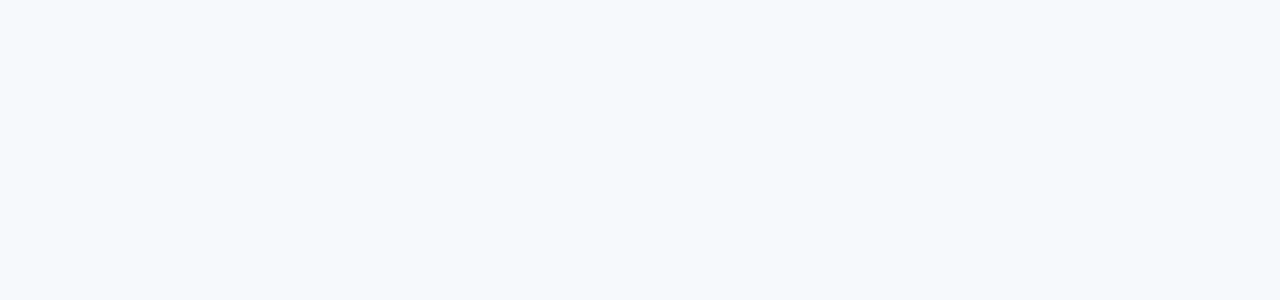
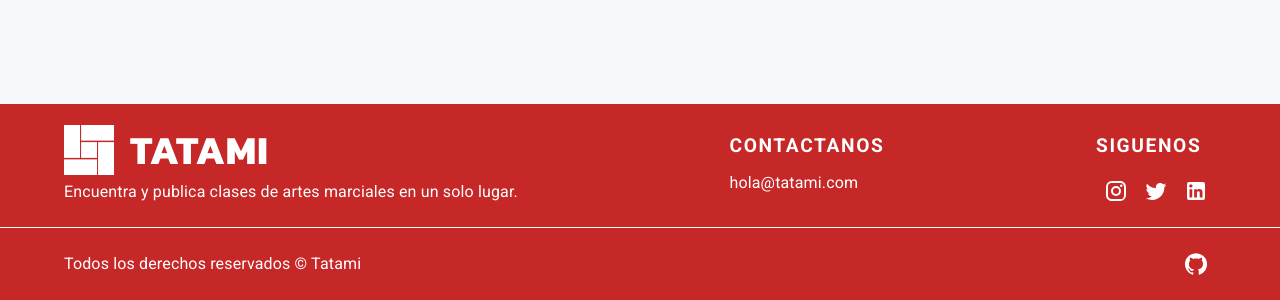
Before and after one commit to FeniaPfa/adl-marketplace, a React (Vite) app: page / in a window 1280 px wide. Shown: the part 1464-1764 px from the top of the page. Before the commit the page ends 800 px from the top, so only its background shows below. Built offline with nearby package versions, Linux system fonts and the light colour scheme; no server answers; the database is empty.

Commit message:
style: footer

```diff
--- a/src/App.css
+++ b/src/App.css
@@ -1,5 +1,4 @@
 /* @import url('https://fonts.googleapis.com/css2?family=Kanit:ital,wght@0,300;0,400;0,700;1,300;1,400;1,700&display=swap'); */
-
 .nav-link{
   position:relative;
 }
--- a/src/App.jsx
+++ b/src/App.jsx
@@ -16,6 +16,7 @@ import { ProductPage } from './views/ProductPage';
 import { CartProvider } from './context/CartContext';
 import { DashboardHome } from './views/DashboardHome';
 import { NotFound } from './views/NotFound';
+import { Footer } from './components/Footer';
 
 function App() {
     return (
@@ -55,6 +56,7 @@ function App() {
                             <Route path="products/:id" element={<EditProduct />} />
                         </Route>
                     </Routes>
+
                 </CartProvider>
             </UserContextProvider>
         </>
--- /dev/null
+++ b/src/components/Footer.jsx
@@ -0,0 +1,82 @@
+import { Box, Container, Divider, IconButton, Stack, Typography } from '@mui/material';
+import InstagramIcon from '@mui/icons-material/Instagram';
+import TwitterIcon from '@mui/icons-material/Twitter';
+import LinkedInIcon from '@mui/icons-material/LinkedIn';
+import GitHubIcon from '@mui/icons-material/GitHub';
+import logo from '/logo.svg';
+
+export const Footer = () => {
+    return (
+        <Box className="footer" sx={{ background: '#c62828' }} component="footer">
+            <Stack
+                maxWidth="lg"
+                component={Container}
+                p="1rem 0"
+                direction="row"
+                justifyContent="space-between">
+                {/* 1 */}
+                <Box>
+                    <Stack direction="row" alignItems="center" gap="1rem">
+                        <img src={logo} width="50px" />
+                        <Typography
+                            fontFamily="Kanit, sans-serif"
+                            fontWeight="bold"
+                            sx={{ color: '#fff', fontSize: '2.5rem' }}>
+                            TATAMI
+                        </Typography>
+                    </Stack>
+                    <Typography color="secondary">
+                        Encuentra y publica clases de artes marciales en un solo lugar.
+                    </Typography>
+                </Box>
+                {/* 2 */}
+                <Box>
+                    <Typography
+                        variant="overline"
+                        fontWeight="bold"
+                        fontSize="1.2rem"
+                        color="secondary">
+                        Contactanos
+                    </Typography>
+                    <Typography color="secondary">hola@tatami.com</Typography>
+                </Box>
+                {/* 3 */}
+                <Box>
+                    <Typography
+                        variant="overline"
+                        fontWeight="bold"
+                        fontSize="1.2rem"
+                        color="secondary">
+                        Siguenos
+                    </Typography>
+                    <Stack direction="row" sx={{ '> button': { color: '#fff' } }}>
+                        <IconButton>
+                            <InstagramIcon className="icon" />
+                        </IconButton>
+                        <IconButton>
+                            <TwitterIcon />
+                        </IconButton>
+                        <IconButton>
+                            <LinkedInIcon />
+                        </IconButton>
+                    </Stack>
+                </Box>
+            </Stack>
+
+            <Divider sx={{ borderColor: '#fff' }} />
+
+            <Stack
+                maxWidth="lg"
+                p="1rem 0"
+                direction="row"
+                justifyContent="space-between"
+                alignItems="center"
+                component={Container}>
+                <Typography color="secondary">Todos los derechos reservados © Tatami</Typography>
+                <IconButton sx={{ color: '#fff' }}>
+                    <GitHubIcon />
+                </IconButton>
+            </Stack>
+        </Box>
+    );
+};
--- a/src/components/ProductCard.jsx
+++ b/src/components/ProductCard.jsx
@@ -8,7 +8,7 @@ import { Card, CardContent, CardMedia, Stack, Typography } from '@mui/material';
 export const ProductCard = ({ product }) => {
     const navigate = useNavigate();
     const [image, setImage] = useState(null);
-    const [loading, setLoading] = useState(true);
+
 
     const handleClick = () => {
         navigate(`/products/${product.id}`);
@@ -22,8 +22,6 @@ export const ProductCard = ({ product }) => {
             setImage(url);
         } catch (err) {
             console.log('Error al descagar la imagen', err);
-        } finally {
-            setLoading(false);
         }
     };
 
@@ -62,15 +60,19 @@ export const ProductCard = ({ product }) => {
                             sx={{ textTransform: 'uppercase', lineHeight: '1.5' }}>
                             {product.age} - {product.level}
                         </Typography>
+
                         <Typography
                             variant="h4"
                             fontWeight="bold"
                             textAlign="center"
                             fontFamily="Kanit,sans-serif"
-                            sx={{ letterSpacing: '.3rem'}}>
+                            sx={{ letterSpacing: '.3rem' }}>
                             {product.dojo}
                         </Typography>
-                        <Typography variant="subtitle2" fontSize="1.2rem">{product.city}</Typography>
+
+                        <Typography variant="subtitle2" fontSize="1.2rem">
+                            {product.city}
+                        </Typography>
                         <Typography
                             variant="h4"
                             fontWeight="bold"
--- a/src/containers/Main.jsx
+++ b/src/containers/Main.jsx
@@ -2,7 +2,7 @@ import { Container } from '@mui/material';
 
 export const Main = ({ children }) => {
     return (
-        <Container maxWidth="lg" sx={{ margin: '2rem auto' }}>
+        <Container maxWidth="lg" sx={{ margin: '2rem auto', minHeight:"100vh" }}>
             {children}
         </Container>
     );
--- a/src/views/Cart.jsx
+++ b/src/views/Cart.jsx
@@ -9,12 +9,14 @@ import TableHead from '@mui/material/TableHead';
 import TableRow from '@mui/material/TableRow';
 import { CartItem } from '../components/CartItem';
 import { formatNumber } from '../utils/utils.js';
+import { Footer } from '../components/Footer';
 
 export const Cart = () => {
     const { cart, total } = useCartContext();
     console.log(cart);
-    if (cart.length === 0) return <p>carrito vacio</p>;
+    // if (cart.length === 0) return <p>carrito vacio</p>;
     return (
+        <>
         <Main>
 
             {/* Tabla */}
@@ -36,7 +38,7 @@ export const Cart = () => {
                         <TableBody>
                             {cart.map((item) => (
                                 <CartItem key={item.id} product={item} />
-                            ))}
+                                ))}
                         </TableBody>
                     </Table>
                 </TableContainer>
@@ -61,5 +63,7 @@ export const Cart = () => {
                 </Button>
             </Stack>
         </Main>
+        <Footer />
+                                </>
     );
 };
--- a/src/views/Home.jsx
+++ b/src/views/Home.jsx
@@ -1,4 +1,5 @@
 import React from 'react';
+import { Footer } from '../components/Footer';
 import { Hero } from '../components/Hero';
 import { Products } from '../components/Products';
 import { Main } from '../containers/Main';
@@ -8,8 +9,9 @@ export const Home = () => {
         <>
             <Hero />
         <Main>
-            <Products />
+            {/* <Products /> */}
         </Main>
+        <Footer />
         </>
     );
 };
--- a/src/views/NotFound.jsx
+++ b/src/views/NotFound.jsx
@@ -1,15 +1,17 @@
 import ErrorOutlineIcon from "@mui/icons-material/ErrorOutline";
 import { Container, Stack, Typography } from "@mui/material";
+import { Footer } from "../components/Footer";
 
 
 export const NotFound = () => {
   return (
+    <>
     <Container maxWidth="md">
     <Stack alignItems="center" mt="3rem">
         <ErrorOutlineIcon
             color="primary"
             sx={{ fontSize: "16rem" }}
-        />
+            />
         <Typography variant="h2" color="primary" fontWeight="bold">
             Error 404
         </Typography>
@@ -18,5 +20,7 @@ export const NotFound = () => {
         </Typography>
     </Stack>
 </Container>
+<Footer />
+            </>
   )
 }
```
Also changed, not shown: 1 other file (tests, documents, lock files or other folders).
